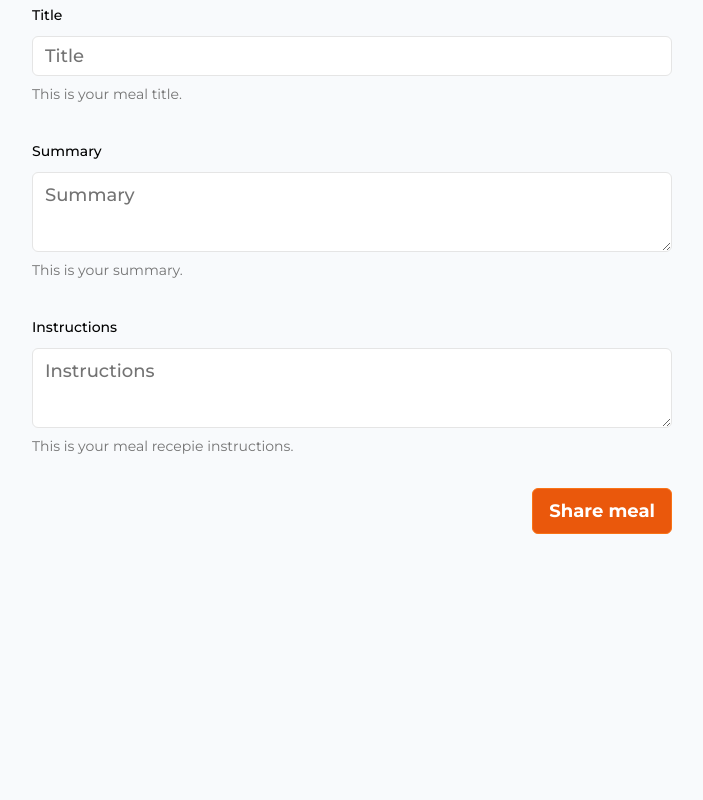
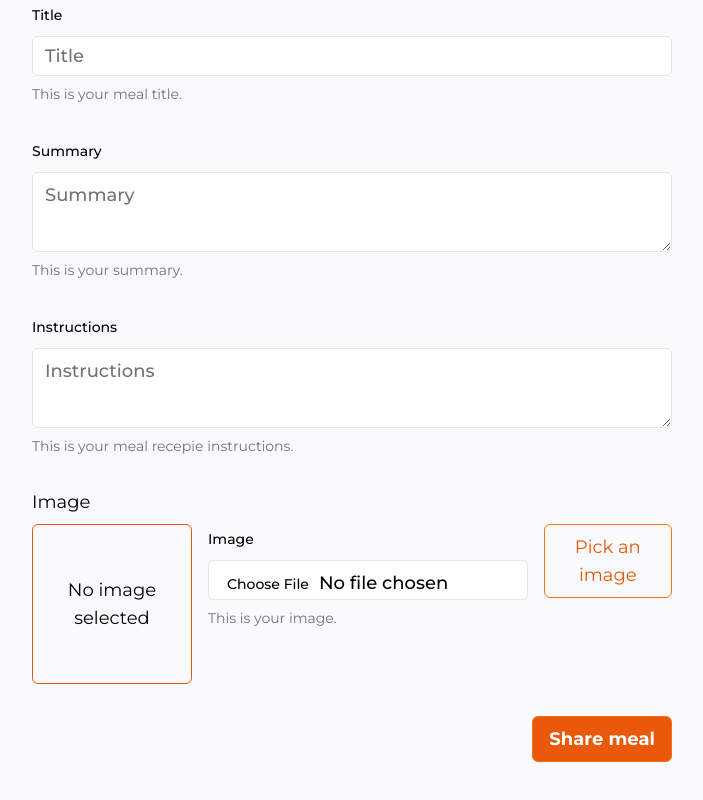
Before and after one commit to wjaqbo/share-menu, a Next.js app: page /meals/share in a window 1280 px wide. Shown: the part 485-1285 px from the top of the page, without its empty margins (112-815 px from the left). Before the commit the page ends 1067 px from the top, so only its background shows below. Built offline with nearby package versions, Linux system fonts and the light colour scheme; no server answers.

Commit message:
Image picker in shadcn

```diff
--- a/src/components/meals/create-meal-form.tsx
+++ b/src/components/meals/create-meal-form.tsx
@@ -1,6 +1,5 @@
 "use client";
 
-import { useState, useRef } from "react";
 import { useFormState } from "react-dom";
 import { zodResolver } from "@hookform/resolvers/zod";
 import { useForm } from "react-hook-form";
@@ -38,7 +37,7 @@ const FormSchema = z.object({
   instructions: z.string().min(4, {
     message: "Title must be at least 4 characters.",
   }),
-  // image: typeof window === "undefined" ? z.undefined() : z.instanceof(File),
+  image: typeof window === "undefined" ? z.undefined() : z.instanceof(File),
 });
 
 export default function CreateMealForm() {
@@ -52,7 +51,7 @@ export default function CreateMealForm() {
       title: "",
       summary: "",
       instructions: "",
-      // image: "",
+      image: "",
     },
   });
 
@@ -65,7 +64,7 @@ export default function CreateMealForm() {
     formData.append("title", data.title);
     formData.append("summary", data.summary);
     formData.append("instructions", data.instructions);
-    // formData.append("image", data.image);
+    formData.append("image", data.image);
 
     formAction(formData);
 
@@ -175,7 +174,7 @@ export default function CreateMealForm() {
             </FormItem>
           )}
         />
-        {/* <ImagePicker  label="Image" name="image" /> */}
+        <ImagePicker label="Image" name="image" control={form.control} />
         {state.message && <p>{state.message}</p>}
         <p className="text-right">
           <MealsFormSubmit />
--- a/src/components/meals/image-picker.tsx
+++ b/src/components/meals/image-picker.tsx
@@ -3,13 +3,24 @@
 import { useRef, useState } from "react";
 import Image from "next/image";
 import Button from "../ui/button";
+import {
+  FormControl,
+  FormDescription,
+  FormField,
+  FormItem,
+  FormLabel,
+  FormMessage,
+} from "@/components/ui/form";
+import { Input } from "@/components/ui/input";
 
 export default function ImagePicker({
   label,
   name,
+  control,
 }: {
   label: string;
   name: string;
+  control: any;
 }) {
   const [pickedImage, setPickedImage] = useState<string | null>(null);
   const imageInputRef = useRef<HTMLInputElement | null>(null);
@@ -58,7 +69,21 @@ export default function ImagePicker({
             </div>
           )}
         </div>
-        <input
+        <FormField
+          control={control}
+          name={name}
+          render={({ field }) => (
+            <FormItem>
+              <FormLabel>{label}</FormLabel>
+              <FormControl>
+                <Input type="file" {...field} />
+              </FormControl>
+              <FormDescription>This is your image.</FormDescription>
+              <FormMessage />
+            </FormItem>
+          )}
+        />
+        {/* <input
           type="file"
           id={name}
           name={name}
@@ -67,7 +92,7 @@ export default function ImagePicker({
           ref={imageInputRef}
           onChange={handleImageChange}
           // required
-        />
+        /> */}
         <Button type="button" onClick={handlePickImage} noBackground>
           Pick an image
         </Button>
```
